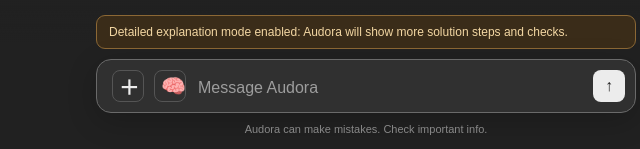
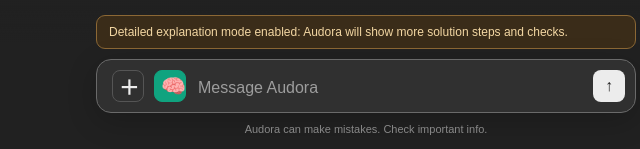
Before and after one commit to nishanthax932-pixel/Audora, a website: page public/index.html in a window 1280 px wide. Both pictures are taken after a click on the button "Toggle detailed explanation mode". Shown: the part 648-797 px from the top of the page, 404-1044 px from the left. Drawn offline with Linux system fonts and the light colour scheme; no server answers.

Commit message:
Highlight Brain mode when detailed explanations are enabled

```diff
--- a/public/styles.css
+++ b/public/styles.css
@@ -64,6 +64,7 @@
 .message-content pre code{background:transparent;padding:0;white-space:pre}
 .attach-button{background:transparent!important;color:var(--text)!important;border:1px solid #555!important;font-size:20px!important}
 .attach-button:hover{background:#444!important}
+#thinking-mode[aria-pressed="true"]{background:var(--accent)!important;color:#fff!important;border-color:var(--accent)!important}
 .attachment-list{display:flex;flex-wrap:wrap;gap:6px;max-width:800px;margin:0 auto 8px}
 .attachment-chip{font-size:11px;color:#c9d5e8;background:#26364a;border:1px solid #3b526f;border-radius:8px;padding:6px 9px;max-width:100%;overflow-wrap:anywhere}
 .light .message-content pre{background:#f3f3f3;border-color:#ddd}
```
